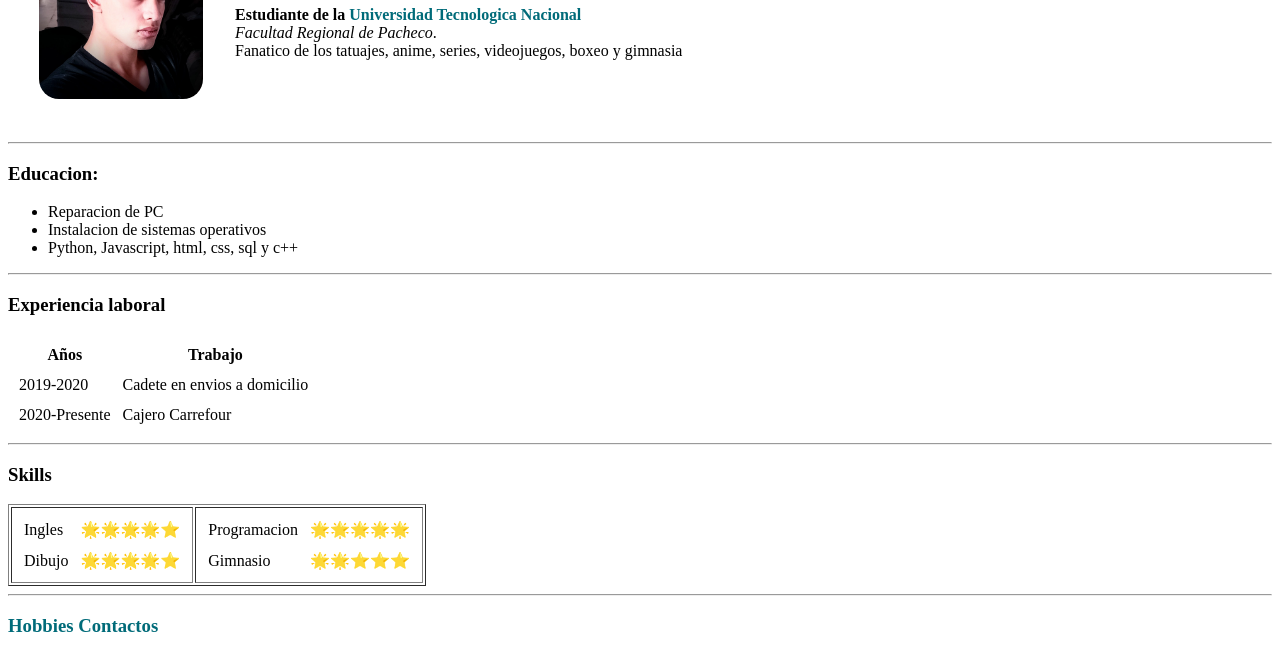
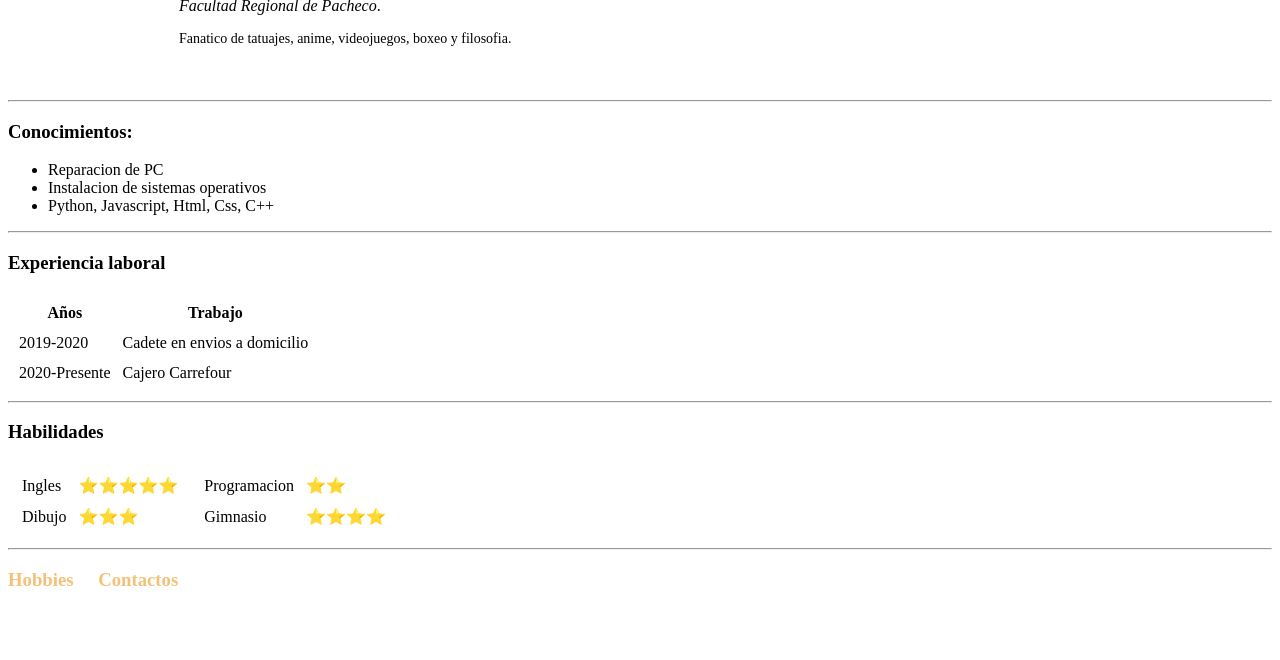
Before and after one commit to RuhlMirko/cv, a plain HTML site: page index.html in a window 1280 px wide. Shown: the part 140-800 px from the top of the page. Drawn offline with Linux system fonts and the light colour scheme.

Commit message:
Updated index

```diff
--- a/index.html
+++ b/index.html
@@ -3,17 +3,20 @@
     <head>
         <meta charset="UTF-8">
         <title>Bootcamp 2023</title>
+        <link rel="stylesheet" href="css/styles.css">
     </head>
     <body>
         <table cellspacing="30">
             <tr>
-                <td><img src="mirko-foto-perfil.jpg" alt="Dragon Image" style="height: 200px;border-radius: 20px;"></td>
+                <td><img src="mirko-foto.png" alt="Dragon Image" style="height: 200px;"></td>
                 <td><h1>Mirko Ruhl</h1>
                     <p>
-                        <strong>Estudiante de la <a href="https://www.frgp.utn.edu.ar/" style="color: rgb(0, 107, 121);text-decoration:none;">Universidad Tecnologica Nacional</a></strong>
+                        <strong>Estudiante de la <a href="https://www.frgp.utn.edu.ar/" style="color: rgb(243, 194, 120);text-decoration:none;">Universidad Tecnologica Nacional</a></strong>
                         <br>
-                        <em>Facultad Regional de Pacheco</em>.<br>
-                        Fanatico de los tatuajes, anime, series, videojuegos, boxeo y gimnasia
+                        <em>Facultad Regional de Pacheco</em>.
+                    </p>
+                    <p style="font-size:14px;">
+                        Fanatico de tatuajes, anime, videojuegos, boxeo y filosofia.
                     </p>
                 </td>
             </tr>
@@ -21,11 +24,11 @@
 
 
         <hr>
-        <h3>Educacion:</h3>
+        <h3>Conocimientos:</h3>
             <ul>
                 <li>Reparacion de PC</li>
                 <li>Instalacion de sistemas operativos</li>
-                <li>Python, Javascript, html, css, sql y c++</li>
+                <li>Python, Javascript, Html, Css, C++</li>
             </ul>
 
             <!--HTML Intermediate -->
@@ -53,18 +56,18 @@
 
         <hr>
 
-        <h3>Skills</h3>
-         <table border="1px">
+        <h3>Habilidades</h3>
+         <table>
             <tr>
                 <td>
                     <table cellspacing="10">
                         <tr>
                             <td>Ingles</td>
-                            <td>🌟🌟🌟🌟⭐</td>
+                            <td>⭐⭐⭐⭐⭐</td>
                         </tr>
                         <tr>
                             <td>Dibujo</td>
-                            <td>🌟🌟🌟🌟⭐</td>
+                            <td>⭐⭐⭐</td>
                         </tr>
                     </table>
                 </td>
@@ -72,11 +75,11 @@
                     <table cellspacing="10">
                         <tr>
                             <td>Programacion</td>
-                            <td>🌟🌟🌟🌟🌟</td>
+                            <td>⭐⭐</td>
                         </tr>
                         <tr>
                             <td>Gimnasio</td>
-                            <td>🌟🌟⭐⭐⭐</td>
+                            <td>⭐⭐⭐⭐</td>
                         </tr>
                     </table>
                 </td>
@@ -85,7 +88,7 @@
 
         <hr>
 
-        <h3><a href="hobbies.html" style="color: rgb(0, 107, 121); text-decoration:none;">Hobbies</a>
-        <a href="contacto.html" style="color: rgb(0, 107, 121); text-decoration:none;">Contactos</a></h3>
+        <h3><a href="hobbies.html" style="text-decoration:none;color: rgb(243, 194, 120);">Hobbies</a>
+        <a href="contacto.html" style="text-decoration:none;color: rgb(243, 194, 120);margin-left: 20px;">Contactos</a></h3>
     </body>
 </html>
```
